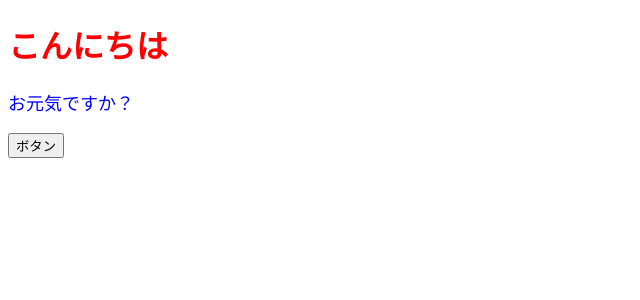
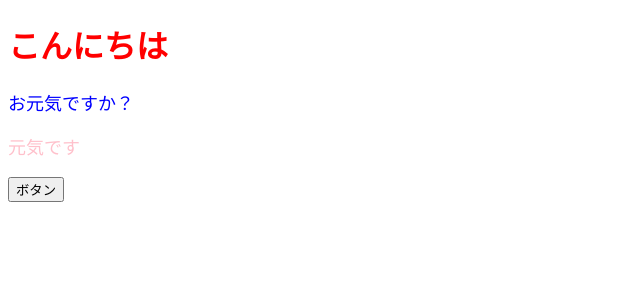
Before and after one commit to manjoe/codesandbox-test-react, a React (Create React App) app: page / in a window 1280 px wide. Shown: the top 300 px of the page, without its empty margins (0-640 px from the left). Built offline with nearby package versions, Linux system fonts and the light colour scheme.

Commit message:
44 Props 利用しない場合

```diff
--- a/src/App.jsx
+++ b/src/App.jsx
@@ -20,11 +20,16 @@ const App = () => {
     color: "blue",
     fontSize: "18px"
   };
+  const contentLedyStyle = {
+    color: "pink",
+    fontSize: "18px"
+  };
   return (
     // React.Fragmentは書かなくてもよい
     <>
       <h1 style={{ color: "red" }}>こんにちは</h1>
       <p style={contentStyle}>お元気ですか？</p>
+      <p style={contentLedyStyle}>元気です</p>
       <button onClick={onClickButton}>ボタン</button>
     </>
   );
```
